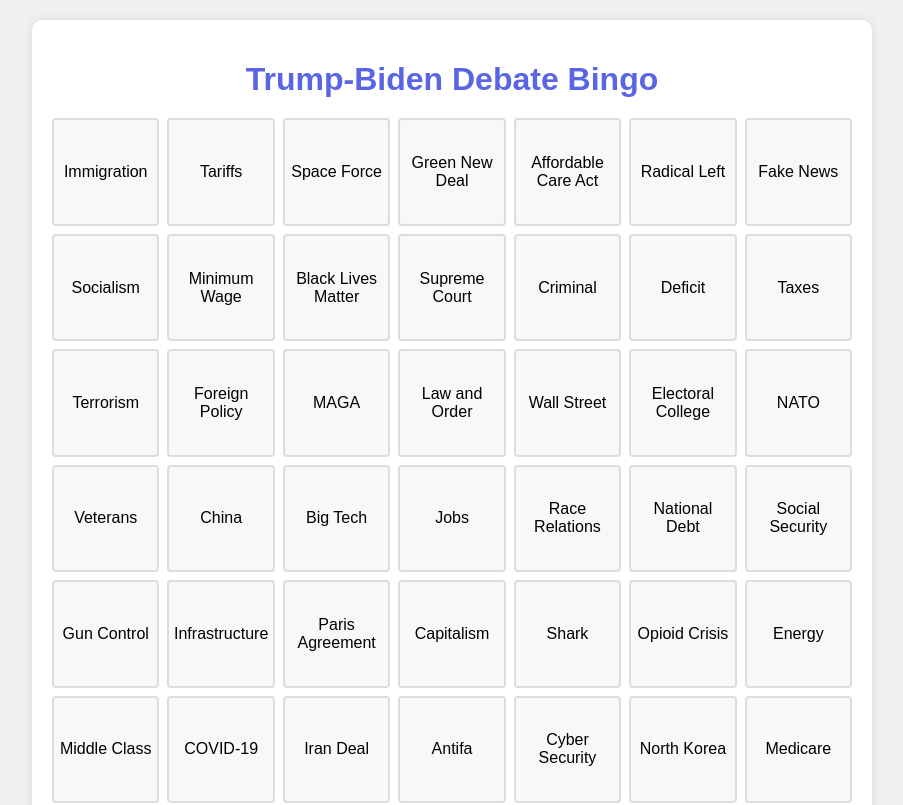
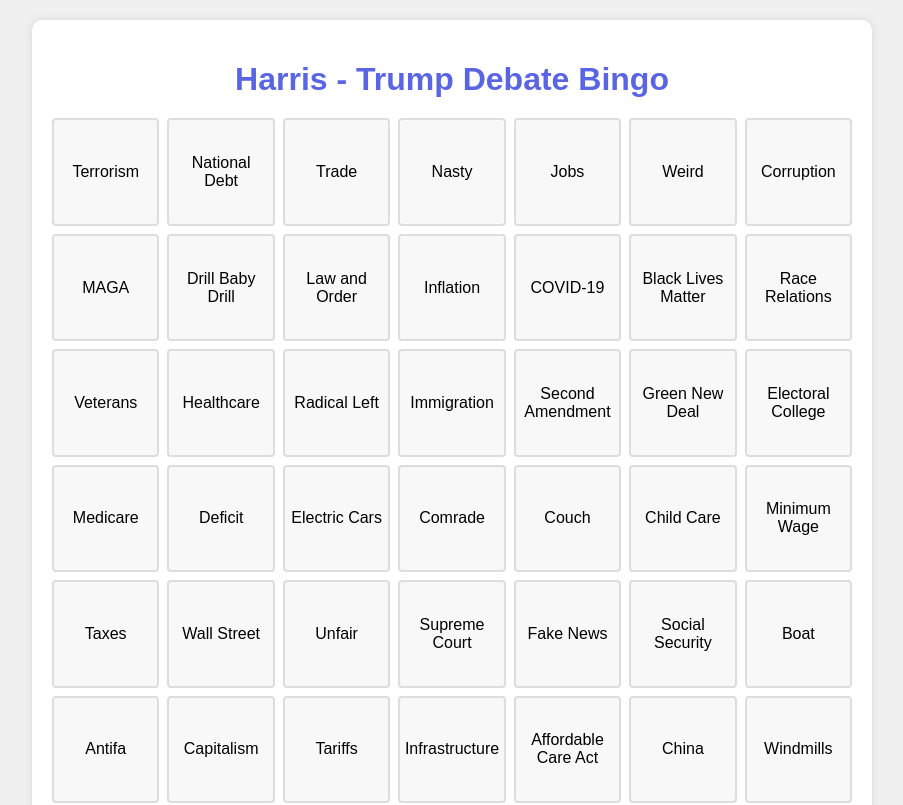
Before and after one commit to rogerlam1/debate-bingo, a React (Create React App) app: page / in a window 1280 px wide. Shown: the top 805 px of the page, without its empty margins (188-1091 px from the left). Built offline with nearby package versions, Linux system fonts and the light colour scheme.

Commit message:
Update to Harris Trump Debate

```diff
--- a/src/App.js
+++ b/src/App.js
@@ -9,8 +9,9 @@
   "Green New Deal", "Affordable Care Act", "Second Amendment", "Electoral College",
   "Socialism", "Capitalism", "Radical Left", "MAGA", "Antifa", "Black Lives Matter",
   "Law and Order", "Illegal Immigration", "Terrorism", "Veterans", "Foreign Policy",
-  "Deficit", "National Debt", "Tariffs", "Paris Agreement", "Iran Deal", "North Korea",
-  "Space Force", "Opioid Crisis", "Cyber Security", "Big Tech", "Shark", "Jail", "Tremendous", "Criminal"
+  "Deficit", "National Debt", "Comrade", "Inflation", "Couch", "Unfair", "Electric Cars",
+  "Boat", "Windmills", "Child Care", "Drill Baby Drill", "Tariffs", "Elon", "Nasty",
+  "Weird", "Felon"
 ];
 
 const shuffleArray = (array) => {
@@ -21,7 +22,6 @@
   }
   return shuffled;
 };
-
 
 const BingoCard = ({ word, isMarked, onClick }) => (
   <button
@@ -72,7 +72,7 @@
 
   return (
     <div className="bingo-container">
-      <h1>Trump-Biden Debate Bingo</h1>
+      <h1>Harris - Trump Debate Bingo</h1>
       <div className="bingo-board">
         {board.map((word, index) => (
           <BingoCard
```
